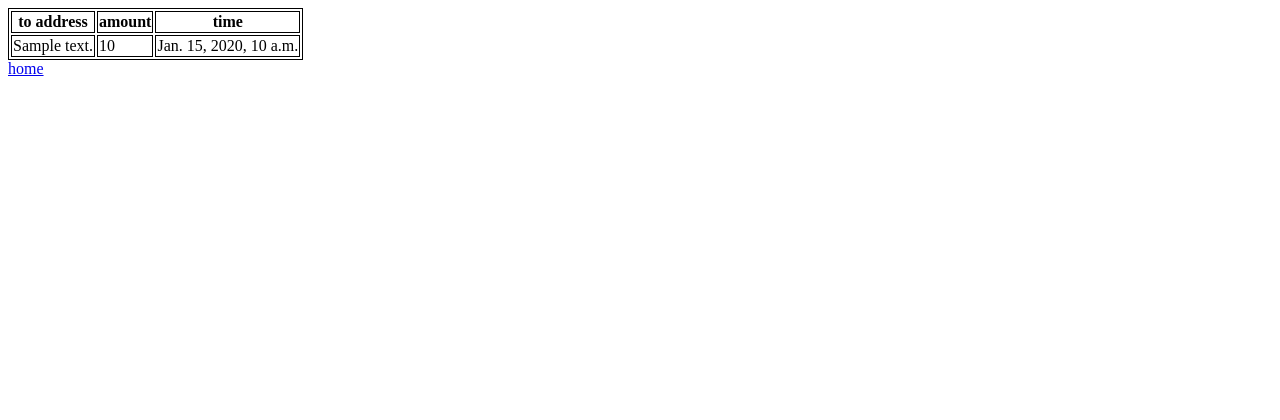
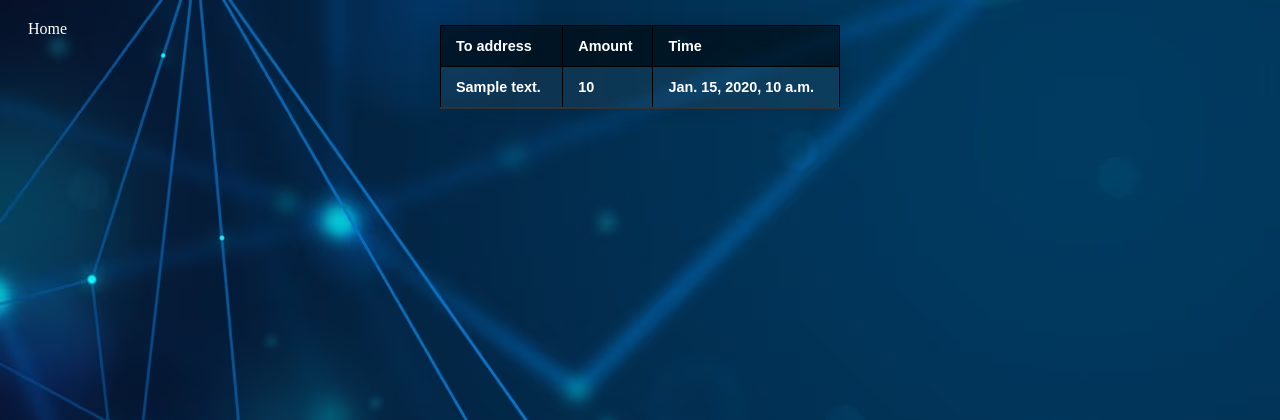
Before and after one commit to jayanthmahadesh/miniproject_django, a Django app: template myproject/myapp/templates/transaction.html in a window 1280 px wide. Shown: the top 420 px of the page. Run offline with Django 4.2, Linux system fonts and the light colour scheme; the template is opened without the code that fills it: most values are stand-ins (such as "Sample title", 1, 10 or a date in 2020).

Commit message:
frontend editing

```diff
--- a/myproject/myapp/templates/transaction.html
+++ b/myproject/myapp/templates/transaction.html
@@ -6,29 +6,87 @@
     <meta name="viewport" content="width=device-width, initial-scale=1.0">
     <title>Document</title>
 </head>
+{% load static %}
 <style>
     table, th, td {
       border:1px solid black;
+
     }
+    .one{
+        padding-left: 15px;
+    }
+    .styled-table {
+    border-collapse: collapse;
+    margin: 25px 0;
+    font-size: 0.9em;
+    font-family: sans-serif;
+    min-width: 400px;
+    box-shadow: 0 0 20px rgba(0, 0, 0, 0.15);
+    margin-left: auto;
+  margin-right: auto;
+}
+.styled-table thead tr {
+  background-color: rgba(0, 0, 0, 0.55);
+
+    color: #ffffff;
+    text-align: left;
+
+}
+.styled-table th,
+.styled-table td {
+    padding: 12px 15px;
+}
+.styled-table tbody tr {
+    border-bottom: 1px solid #dbdbdb;
+}
+
+.styled-table tbody tr:nth-of-type(even) {
+    background-color: rgba(255, 255, 255, 0.25);
+
+}
+.styled-table tbody tr:nth-of-type(odd) {
+    background-color: rgba(81, 104, 100, 0.15);
+}
+
+.styled-table tbody tr:last-of-type {
+    border-bottom: 2px solid #323232;
+}
+.styled-table tbody tr.active-row {
+    font-weight: bold;
+    color: #ffffff;
+}
+body{
+  background-image: url("{% static 'images/background_transaction.avif' %}");
+}
+.backbutton{
+  position: absolute;
+  top: 0;
+margin-top: 20px;
+margin-left: 20px;
+text-decoration: none;
+color: white;
+}
+
     </style>
 <body>
-    <table>
+      <table class="styled-table">
+        <thead>
           <tr>
-          <th>to address</th>
-          <th>amount</th>
-          <th>time</th>
+            <th>To address</th>
+            <th>Amount</th>
+            <th>Time</th>
           </tr>
+        </thead>
+        <tbody>
           {%for i in currentusertransaction%}
-        <tr>
+          <tr class="active-row">
               <td>{{i.toaddress}}</td>
-            <td>{{i.amount}}</td>
+              <td class="one">{{i.amount}}</td>
               <td>{{i.created_at}}</td>
             </tr>
           {%endfor%}
+        </tbody>
     </table>
-   {%for i in currentusertransaction%}
-
-   {%endfor%}
-   <a href="/testing">home</a>
+   <a class="backbutton" href="/testing">Home</a>
 </body>
 </html>
```
Also changed, not shown: myproject/myapp/templates/newindex.html (+8 -2 lines), myproject/static/css/index.css (+20 -25 lines), myproject/db.sqlite3, myproject/static/images/background_transaction.avif (added), myproject/static/images/coins.jpeg (added). Lines whose indentation alone changed are shown as unchanged.
